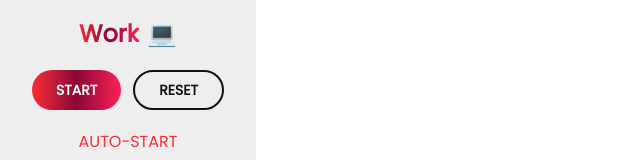
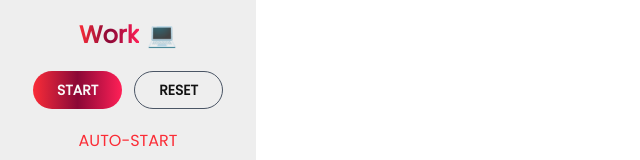
Before and after one commit to leakoo/pomodoro-chrome-extension, a React (Vite) app: page / in a window 1280 px wide. Shown: the part 360-520 px from the top of the page, without its empty margins (0-640 px from the left). Built offline with nearby package versions, Linux system fonts and the light colour scheme.

Commit message:
style: Add hover, active and transition states to start and reset buttons

```diff
--- a/src/components/timer-controls.jsx
+++ b/src/components/timer-controls.jsx
@@ -33,8 +33,8 @@ export default function TimerControls({ autoStart }) {
   return (
     <div className="flex flex-col text-lg">
       <div className="flex justify-center gap-3 pb-2">
-        <button onClick={handleStart} className="bg-gradient-to-r from-red-500 via-rose-900 to-rose-500 p-2 px-6 rounded-full font-bold text-neutral-50 text-sm cursor-pointer">START</button>
-        <button onClick={handleReset} className="p-2 px-6 border-2 rounded-full font-bold text-sm cursor-pointer">RESET</button>
+        <button onClick={handleStart} className="bg-gradient-to-r from-red-500 via-rose-900 to-rose-500 px-6 py-2 rounded-full font-bold text-neutral-50 text-sm active:scale-95 transition-all hover:-translate-y-0.5 duration-200 cursor-pointer transform">START</button>
+        <button onClick={handleReset} className="px-6 py-2 border border-gray-600 rounded-full font-bold text-sm active:scale-95 transition-all hover:-translate-y-0.5 duration-200 cursor-pointer transform">RESET</button>
       </div>
 
       <div className="flex justify-center">
```
